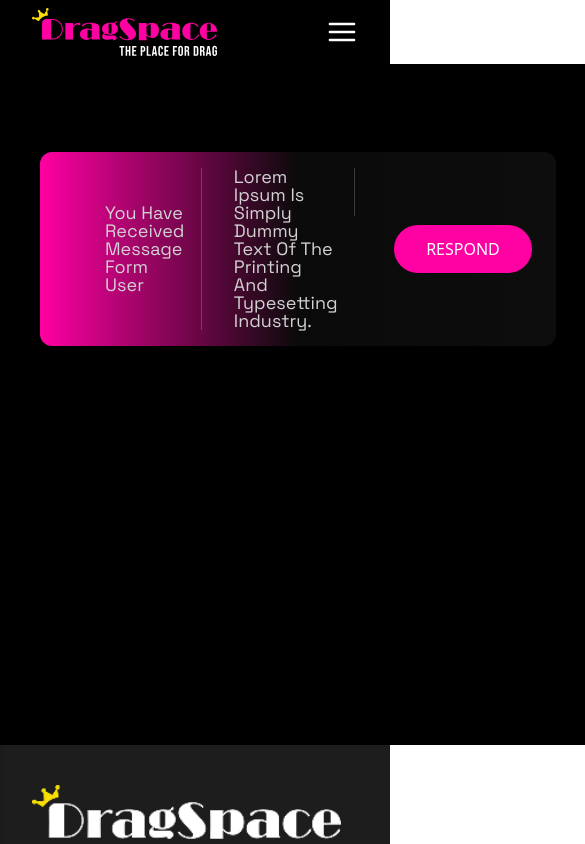
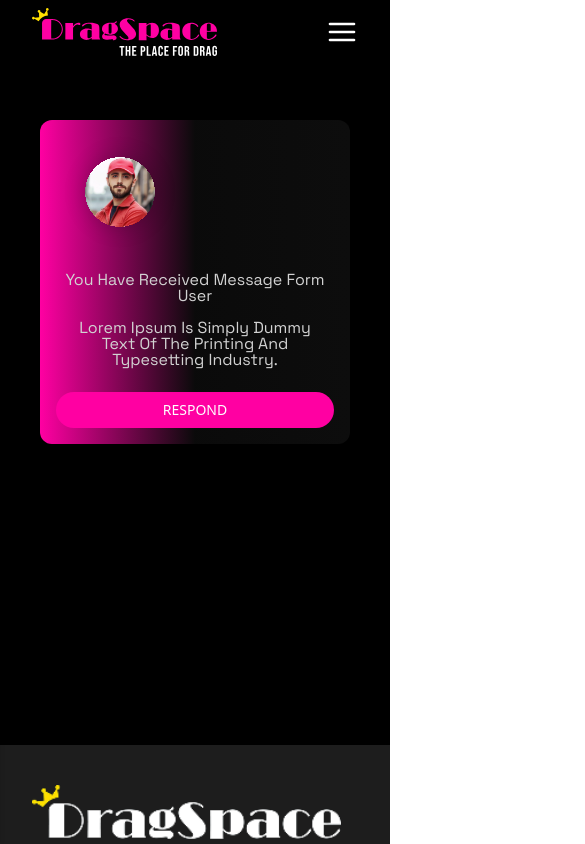
Before and after one commit to HamzaAliKundi/coltable-deshabord-performer, a React (Vite) app: page /messages in a window 390 px wide. Shown: the top 844 px of the page, 585 px wide, since content can reach past the window. Built offline with nearby package versions, Linux system fonts and the light colour scheme.

Commit message:
fix messages section

```diff
--- a/src/components/messages/messages.tsx
+++ b/src/components/messages/messages.tsx
@@ -3,38 +3,38 @@ import { MessageSquare } from 'lucide-react';
 
 const Messages = (image: boolean) => {
   return (
-    <div className=" p-4 md:px-8 py-16 bg-black min-h-[75vh]">
+    <div className="p-4 md:px-8 py-8 md:py-16 bg-black min-h-[75vh]">
       <div className="w-full max-w-[1029px] bg-gradient-to-l from-[#0D0D0D] via-[#0D0D0D]/80 to-[#FF00A2] rounded-xl overflow-hidden">
-        <div className="flex items-center justify-between">
+        <div className="flex flex-col md:flex-row items-center justify-between p-4 md:p-0">
           {/* Left section with avatar and message info */}
-          <div className="flex items-center">
+          <div className="flex items-center w-full md:w-auto mb-4 md:mb-0">
             <div className="ml-2">
-              <div className=" rounded-full overflow-hidden border-white">
-                  {image ? <img src="/messages/messages.svg" alt="Profile" className="object-cover" /> : <MessageSquare className="text-gray-400" />}
+              <div className="w-18 h-18 rounded-full overflow-hidden border-white">
+                {image ? <img src="/messages/messages.svg" alt="Profile" className="w-full h-full object-cover" /> : <MessageSquare className="w-full h-full text-gray-400" />}
               </div>
             </div>
-            <div className="w-[1px] h-12 bg-white/20 mx-4"></div>
+            <div className="hidden md:block w-[2px] h-16 bg-white/50 mx-4"></div>
           </div>
 
           {/* Middle section split in two equal parts */}
-          <div className="flex flex-1 justify-between align-center px-6 py-4">
-            <div className="text-white w-1/2 flex items-center">
-              <p className="font-['Space_Grotesk'] font-normal text-[18px] leading-[100%] tracking-[0%] align-middle capitalize text-[#D2D2D2]">
+          <div className="flex flex-col md:flex-row flex-1 justify-between items-center px-2 md:px-6 py-2 md:py-4 space-y-4 md:space-y-0">
+            <div className="text-white w-full md:w-1/2 flex items-center">
+              <p className="font-['Space_Grotesk'] font-normal text-[16px] md:text-[18px] leading-[100%] tracking-[0%] align-middle capitalize text-[#D2D2D2] text-center md:text-left">
                 You Have Received Message Form User
               </p>
             </div>
-            <div className="w-[1px] bg-white/20 mx-4"></div>
-            <div className="text-white w-1/2 pl-4">
-              <p className="font-['Space_Grotesk'] font-normal text-[18px] leading-[100%] tracking-[0%] align-middle capitalize text-[#D2D2D2]">
+            <div className="hidden md:block w-[2px] h-16 bg-white/50 mx-4"></div>
+            <div className="text-white w-full md:w-1/2 md:pl-4">
+              <p className="font-['Space_Grotesk'] font-normal text-[16px] md:text-[18px] leading-[100%] tracking-[0%] align-middle capitalize text-[#D2D2D2] text-center md:text-left">
                 Lorem Ipsum Is Simply Dummy Text Of The Printing And Typesetting Industry.
               </p>
             </div>
-            <div className="w-[1px] h-12 bg-white/20 mx-4"></div>
+            <div className="hidden md:block w-[2px] h-16 bg-white/50 mx-4"></div>
           </div>
 
           {/* Right section with button */}
-          <div className="pr-6">
-            <button className="bg-[#FF00A2] hover:bg-pink-600 text-white py-3 px-8 rounded-full font-medium">
+          <div className="w-full md:w-auto md:pr-6 mt-4 md:mt-0 flex justify-center md:justify-end">
+            <button className="w-full md:w-auto bg-[#FF00A2] hover:bg-pink-600 text-white py-2 md:py-3 px-4 md:px-8 rounded-full font-medium text-sm md:text-base">
               RESPOND
             </button>
           </div>
```
